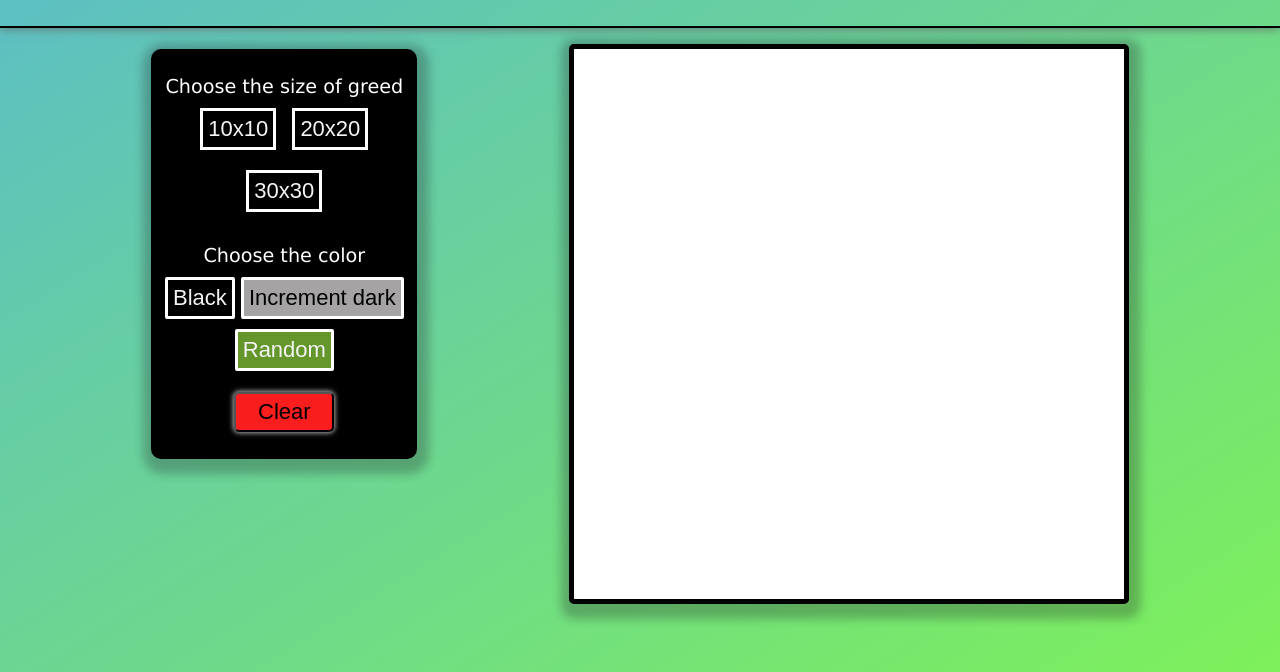
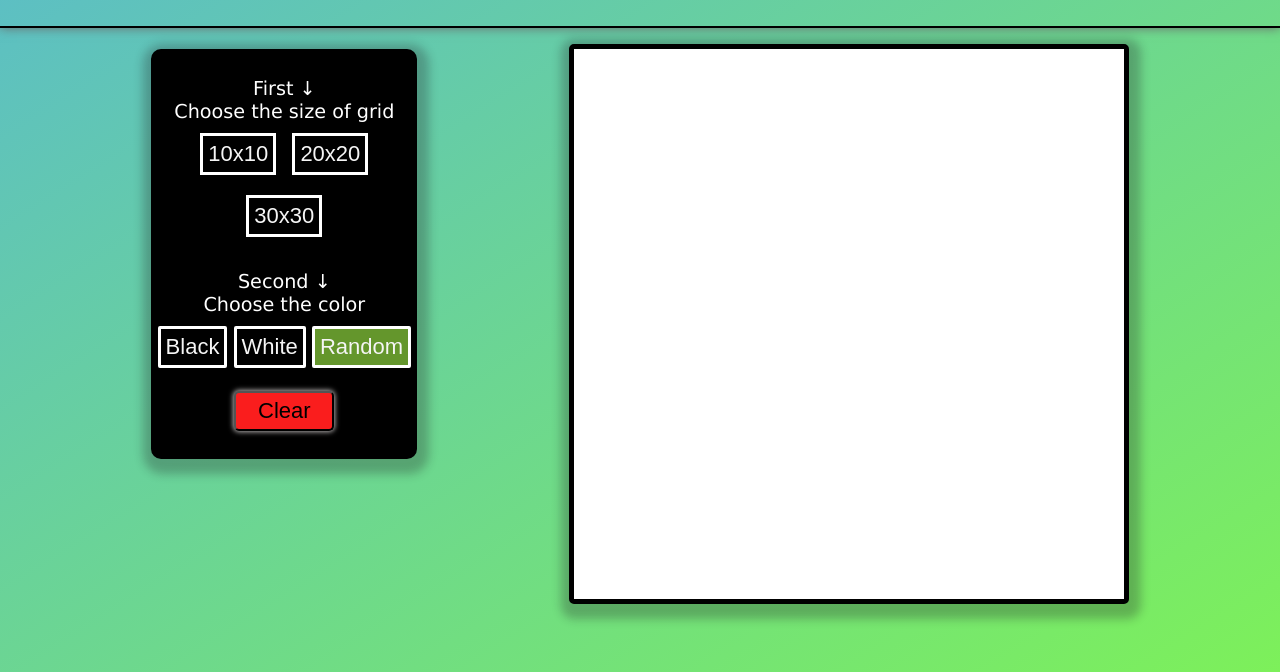
Before and after one commit to RustamYuburov/etch-a-sketch, a plain HTML site: page index.html in a window 1280 px wide. Shown: the part 128-800 px from the top of the page. Drawn offline with Linux system fonts and the light colour scheme; a web font is replaced by a local one.

Commit message:
Added instructions, changed grey scaling to white and fixed typos

```diff
--- a/index.html
+++ b/index.html
@@ -16,15 +16,17 @@
 
         <aside class="aside">
             <div class="options size">
-                <p>Choose the size of greed</p>
+                <p>First &#8595</p>
+                <p>Choose the size of grid</p>
                 <button data-size="10" class="size-btn">10x10</button>
                 <button data-size="20" class="size-btn">20x20</button>
                 <button data-size="30" class="size-btn">30x30</button>
             </div>
             <div class="options color">
+                <p>Second &#8595</p>
                 <p>Choose the color</p>
                 <button data-color="black" class="color-btn black">Black</button>
-                <button data-color="increment" class="color-btn increment">Increment dark</button>
+                <button data-color="white" class="color-btn white">White</button>
                 <button data-color="random" class="color-btn random">Random</button>
             </div>
             <div class="options clear">
```
